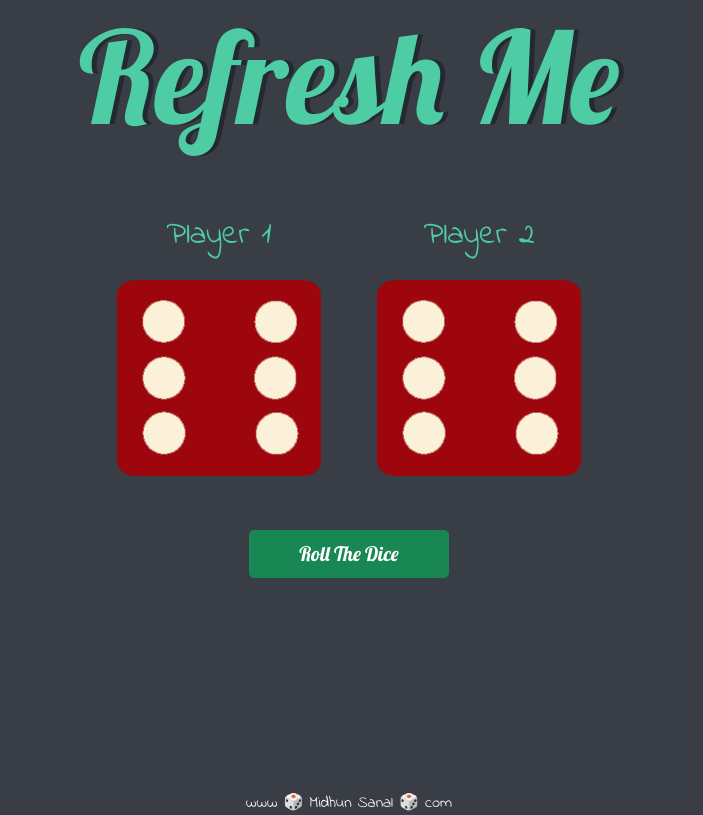
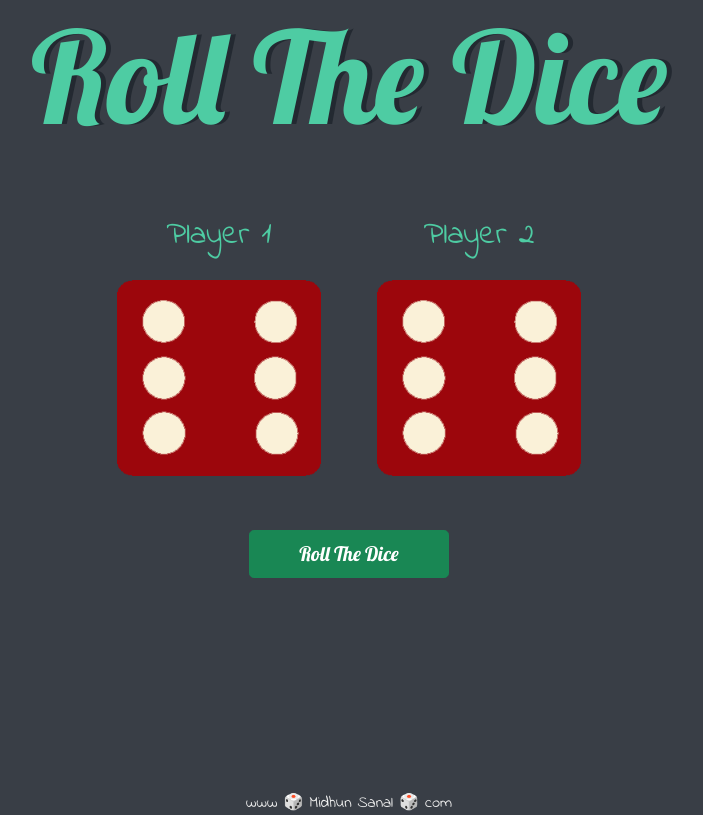
Before and after one commit to Midhunsanal/Dice-game, a plain HTML site: page index.html in a window 1280 px wide. Shown: the whole page, without its empty margins (291-994 px from the left). Drawn offline with nearby package versions, Linux system fonts and the light colour scheme.

Commit message:
Update index.html

```diff
--- a/index.html
+++ b/index.html
@@ -12,7 +12,7 @@
 <body>
   <div id="top-section">
     <div class="container-fluid">
-      <h1 class="top">Refresh Me</h1>
+      <h1 class="top">Roll The Dice</h1>
       <div class="Dice">
         <p class="head">Player 1</p>
         <img class="img1" src="dice6.png">
```
